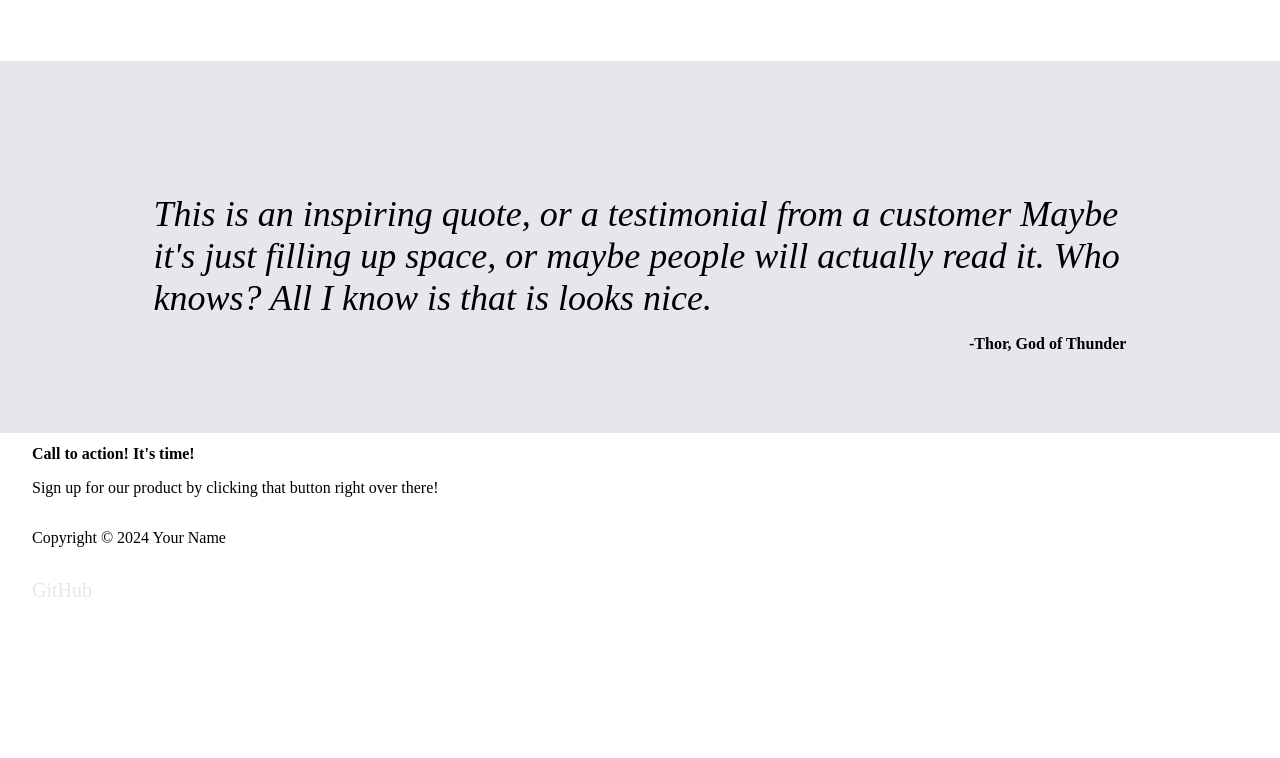
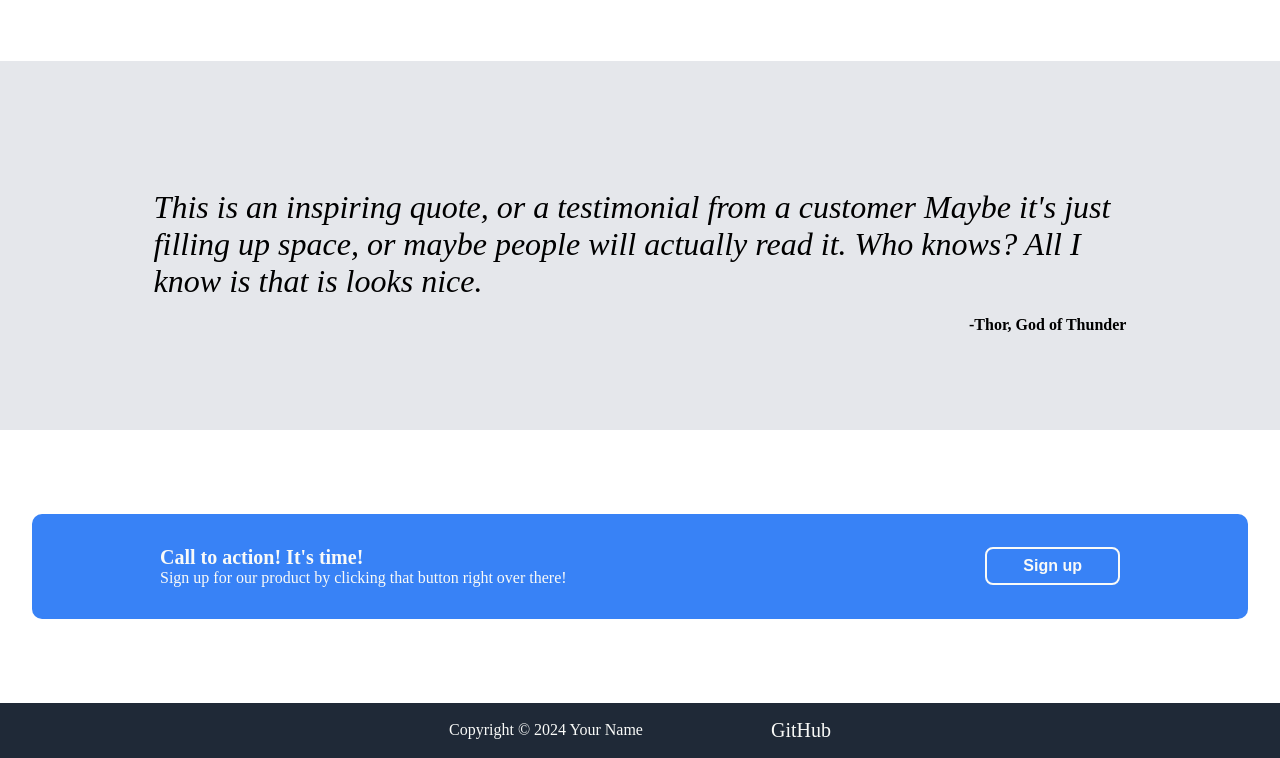
Before and after one commit to AmirHooka/TOP-webpage, a plain HTML site: page index.html in a window 1280 px wide. Shown: the part 1113-1871 px from the top of the page. Before the commit the page ends 1731 px from the top, so only its background shows below. Drawn offline with Linux system fonts and the light colour scheme.

Commit message:
completed the webpage. not with the best practices
there's a big uneficiency that im aware of and i haven't changed
and it's about containers and wrappers
isntead of applying the width, padding and margin settings
to the parent divs and change everything else in a child div,
i made a useless parent div first, then make another child div
so that i change the width and padding, margin etc,
and then finally make another child div so that i can fuckin make it
flex row. im a dumb fuck but im 'your' dumb fuck

```diff
--- a/css/styles.css
+++ b/css/styles.css
@@ -150,23 +150,70 @@ h1 , h2 , h3 , h4 {
 
 .quote {
     display: flex;
-    padding: 96px 0 64px 0;
     background-color: #E5E7EB;
 }
 
 .quote-wrapper {
     justify-self: center;
     align-self: center;
+    padding: 96px 0 80px 0;
     max-width: 80%;
 }
 
 .quote .text {
     text-align: left;
     font-style: italic;
-    font-size: 36px;
+    font-size: 32px;
     margin-bottom: 0;
 }
 
 #thor {
     text-align: right;
 }
+
+.cta-wrapper {
+    display: flex;
+    justify-content: space-between;
+    align-items: center;
+    background-color:#3882F6;
+    padding: 32px 128px;
+    margin: 84px 0;
+    color: #F9FAF8;
+
+    border-radius: 10px;
+}
+
+.cta p {
+    margin: 0
+}
+
+.cta h4 {
+    margin: 0;
+    font-size: 20px;
+}
+
+.cta-button {
+    background-color: transparent;
+    border: 2px solid #F9FAF8;
+    color: #F9FAF8;
+    padding: 8px 36px;
+    border-radius: 8px;
+    font-size: 16px;
+    font-weight: 600;
+}
+
+footer {
+    background-color: #1F2937;
+
+}
+
+.footer-wrapper {
+    display: flex;
+    justify-content: center;
+    align-items: center;
+    gap: 128px;
+}
+
+.footer-wrapper a , .footer-wrapper p {
+    color:#F9FAF8;
+}
--- a/index.html
+++ b/index.html
@@ -74,19 +74,26 @@
 
     <section class="cta">
         <div class="container">
+            <div class="cta-wrapper">
                 <div class="cta-left">
                     <h4>Call to action! It's time!</h4>
                     <p>Sign up for our product by clicking that button right over there!</p>
+                </div>
+                <div class="cta-right">
+                    <button class="cta-button signup">Sign up</button>
+                </div>
             </div>
         </div>
     </section>
 
     <footer>
         <div class="container">
+            <div class="footer-wrapper">
                 <p>Copyright © 2024 Your Name</p>
                 <p>
-                <a href="https://github.com/yourusername" target="_blank">GitHub</a>
+                    <a href="https://github.com/amirhooka" target="_blank">GitHub</a>
                 </p>
+            </div>
         </div>
     </footer>
 
```
Also changed, not shown: 1 other file. Lines whose indentation alone changed are shown as unchanged.
